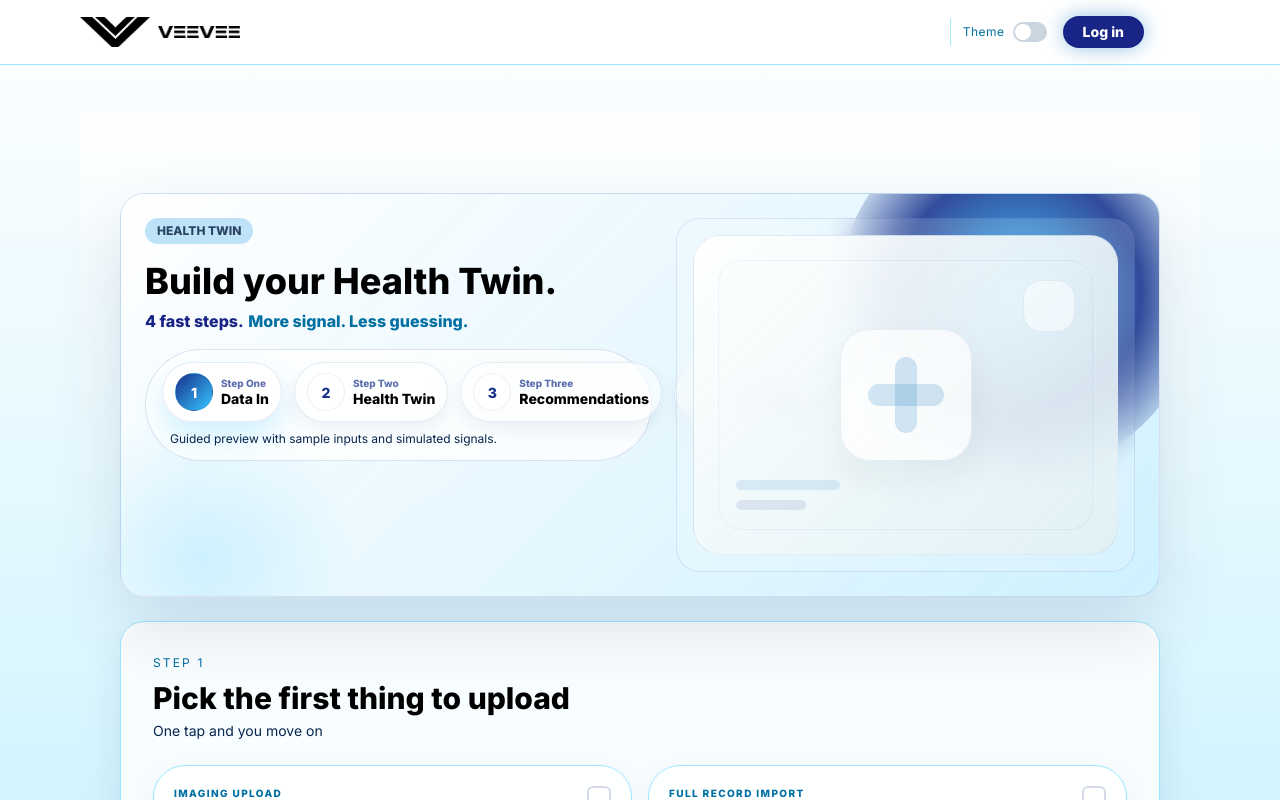
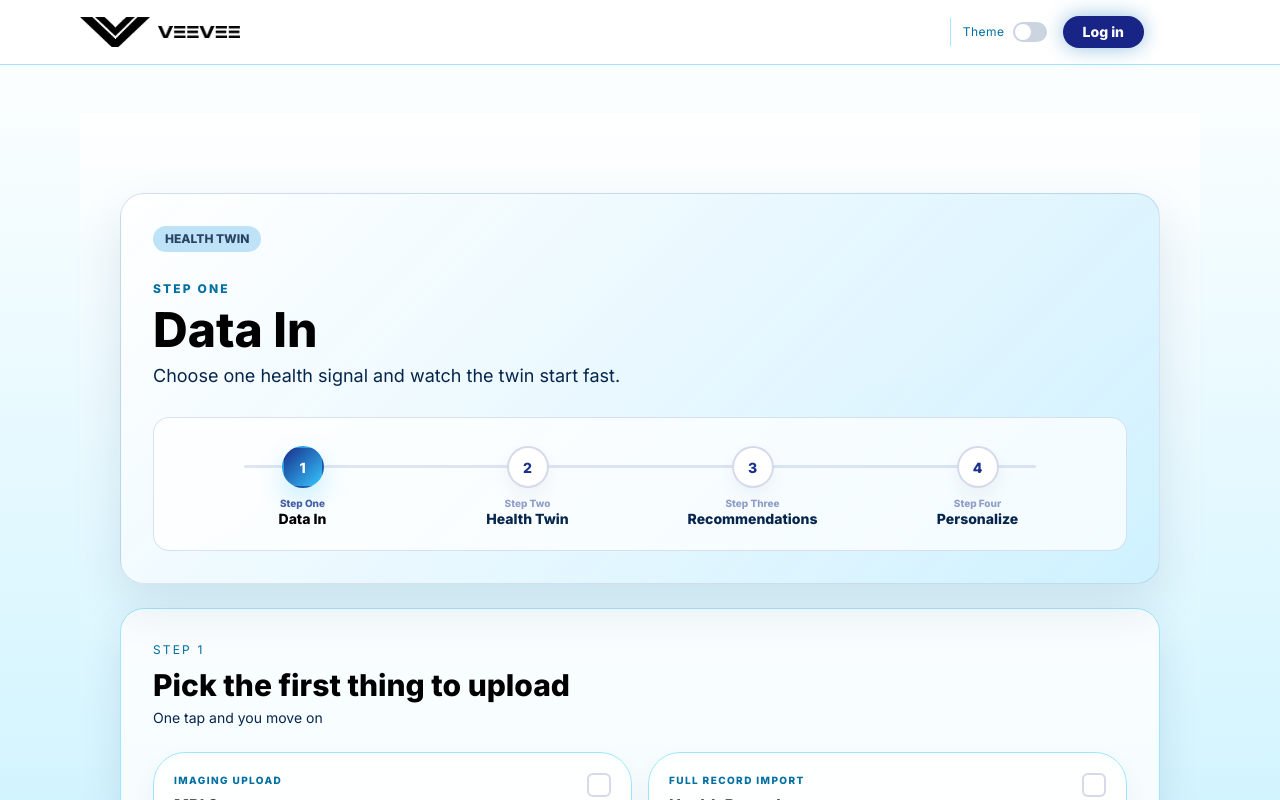
Before and after one commit to cdgonzal/myveevee, a React (Vite) app: page /health-twin in a window 1280 px wide. Shown: the top 800 px of the page. Built offline with nearby package versions, Linux system fonts and the light colour scheme.

Commit message:
Simplify health twin progress hero

```diff
--- a/src/pages/HealthTwinFunnel.tsx
+++ b/src/pages/HealthTwinFunnel.tsx
@@ -2,7 +2,6 @@ import {
   Badge,
   Box,
   Button,
-  Grid,
   Heading,
   HStack,
   SimpleGrid,
@@ -43,10 +42,30 @@ type EvolutionOption = {
 };
 
 const FUNNEL_STEPS = [
-  { key: "data", label: "Data In", stepLabel: "Step One" },
-  { key: "twin", label: "Health Twin", stepLabel: "Step Two" },
-  { key: "insights", label: "Recommendations", stepLabel: "Step Three" },
-  { key: "decisions", label: "Personalize", stepLabel: "Step Four" },
+  {
+    key: "data",
+    label: "Data In",
+    stepLabel: "Step One",
+    subtitle: "Choose one health signal and watch the twin start fast.",
+  },
+  {
+    key: "twin",
+    label: "Health Twin",
+    stepLabel: "Step Two",
+    subtitle: "Add context so the simulated twin can evolve around you.",
+  },
+  {
+    key: "insights",
+    label: "Recommendations",
+    stepLabel: "Step Three",
+    subtitle: "Preview the strongest signals and move toward your best next step.",
+  },
+  {
+    key: "decisions",
+    label: "Personalize",
+    stepLabel: "Step Four",
+    subtitle: "Create your own Health Twin in seconds. Free and personalized.",
+  },
 ] as const;
 
 const UPLOAD_OPTIONS: UploadOption[] = [
@@ -514,57 +533,71 @@ function MetricCard({
   );
 }
 
-function JourneyNode({
-  stepNumber,
-  stepLabel,
-  label,
-  isActive,
-  isComplete,
-}: {
-  stepNumber: number;
-  stepLabel: string;
-  label: string;
-  isActive: boolean;
-  isComplete: boolean;
-}) {
+function DesktopProgressBar({ currentStep }: { currentStep: FunnelStep }) {
+  const progressPercent = (currentStep / (FUNNEL_STEPS.length - 1)) * 100;
+  const progressRailPercent = progressPercent * 0.88;
+
+  return (
+    <Box px={{ md: 2, lg: 4 }} pt={2} pb={1}>
+      <Box position="relative">
+        <Box
+          position="absolute"
+          top="19px"
+          left="6%"
+          right="6%"
+          h="3px"
+          borderRadius="full"
+          bg="rgba(23, 49, 140, 0.12)"
+        />
+        <Box
+          position="absolute"
+          top="19px"
+          left="6%"
+          w={`${progressRailPercent}%`}
+          h="3px"
+          borderRadius="full"
+          bgGradient="linear-gradient(90deg, #17318C 0%, #36C5FF 100%)"
+          transition="width 180ms ease"
+        />
+        <HStack position="relative" zIndex={1} justify="space-between" align="flex-start" spacing={0}>
+          {FUNNEL_STEPS.map((funnelStep, index) => {
+            const isActive = index === currentStep;
+            const isComplete = index < currentStep;
             const isOn = isActive || isComplete;
 
             return (
-    <HStack
-      spacing={2}
-      minW="fit-content"
-      px={{ base: 2.5, md: 3 }}
-      py={{ base: 2, md: 2.5 }}
-      borderRadius="full"
-      bg={isOn ? "rgba(255,255,255,0.94)" : "rgba(255,255,255,0.56)"}
-      border="1px solid rgba(23, 49, 140, 0.10)"
-      boxShadow={isActive ? "0 14px 28px rgba(54, 197, 255, 0.22)" : "0 8px 18px rgba(6, 37, 76, 0.06)"}
-      flexShrink={0}
-    >
+              <Stack key={funnelStep.key} align="center" spacing={2} flex="1" minW={0}>
                 <Box
-        w={{ base: "34px", md: "38px" }}
-        h={{ base: "34px", md: "38px" }}
+                  w="42px"
+                  h="42px"
                   borderRadius="full"
                   bgGradient={isOn ? "linear-gradient(135deg, #17318C 0%, #36C5FF 100%)" : undefined}
-        bg={isOn ? undefined : "rgba(255,255,255,0.78)"}
-        border="1px solid rgba(23, 49, 140, 0.08)"
+                  bg={isOn ? undefined : "rgba(255,255,255,0.96)"}
+                  border="2px solid"
+                  borderColor={isOn ? "transparent" : "rgba(23, 49, 140, 0.18)"}
+                  boxShadow={isActive ? "0 12px 26px rgba(54, 197, 255, 0.26)" : "0 8px 18px rgba(6, 37, 76, 0.05)"}
                   display="flex"
                   alignItems="center"
                   justifyContent="center"
                 >
-        <Text fontSize={{ base: "xs", md: "sm" }} fontWeight="900" color={isOn ? "white" : "#17318C"} letterSpacing="0">
-          {stepNumber}
+                  <Text fontSize="sm" fontWeight="900" color={isOn ? "white" : "#17318C"} letterSpacing="0">
+                    {index + 1}
                   </Text>
                 </Box>
-      <Box>
-        <Text fontSize="10px" lineHeight="1" fontWeight="800" color="#17318C" opacity={0.7} mb={1}>
-          {stepLabel}
+                <Box textAlign="center" maxW="150px">
+                  <Text fontSize="10px" fontWeight="900" color="#17318C" opacity={isOn ? 0.78 : 0.46}>
+                    {funnelStep.stepLabel}
                   </Text>
-        <Text fontSize={{ base: "xs", md: "sm" }} fontWeight="800" lineHeight="1">
-          {label}
+                  <Text fontSize="sm" fontWeight="850" lineHeight="1.1" color={isOn ? "text.primary" : "text.muted"}>
+                    {funnelStep.label}
                   </Text>
                 </Box>
+              </Stack>
+            );
+          })}
         </HStack>
+      </Box>
+    </Box>
   );
 }
 
@@ -599,7 +632,7 @@ function MobileJourneyStep({
           boxShadow={isActive ? "0 10px 22px rgba(54, 197, 255, 0.22)" : "none"}
         >
           <Text fontSize="xs" fontWeight="900" color={isOn ? "white" : "#17318C"} letterSpacing="0.04em">
-            {isComplete ? "✓" : stepNumber}
+            {stepNumber}
           </Text>
         </Box>
         {stepNumber < 4 ? <Box w="1px" flex="1" minH="18px" bg={isComplete ? "rgba(23,49,140,0.28)" : "rgba(23,49,140,0.10)"} /> : null}
@@ -643,17 +676,10 @@ export default function HealthTwinFunnel() {
   const panelBg = useColorModeValue("rgba(255, 255, 255, 0.82)", "rgba(6, 37, 76, 0.70)");
   const cardBg = useColorModeValue("rgba(255, 255, 255, 0.92)", "rgba(6, 37, 76, 0.62)");
   const activeCardBg = useColorModeValue("rgba(17, 119, 186, 0.10)", "rgba(17, 119, 186, 0.20)");
-  const stepCircleBg = useColorModeValue("#001A52", "#9CE7FF");
-  const stepCircleColor = useColorModeValue("#FFFFFF", "#001A52");
   const activeBorder = useColorModeValue("#1177BA", "#9CE7FF");
-  const detailsBg = useColorModeValue("rgba(255,255,255,0.68)", "rgba(6, 37, 76, 0.56)");
   const heroBg = useColorModeValue(
     "linear-gradient(135deg, rgba(255,255,255,0.98) 0%, rgba(230,247,255,0.96) 52%, rgba(205,240,255,0.92) 100%)",
     "linear-gradient(135deg, rgba(8,23,54,0.98) 0%, rgba(13,34,73,0.96) 52%, rgba(16,58,106,0.92) 100%)"
-  );
-  const heroOrbBg = useColorModeValue(
-    "radial-gradient(circle at 50% 50%, rgba(54,197,255,0.95) 0%, rgba(23,49,140,0.90) 48%, rgba(23,49,140,0.18) 72%, rgba(255,255,255,0) 100%)",
-    "radial-gradient(circle at 50% 50%, rgba(54,197,255,0.88) 0%, rgba(14,45,103,0.94) 42%, rgba(16,69,140,0.24) 72%, rgba(255,255,255,0) 100%)"
   );
   const heroSurface = useColorModeValue("rgba(255,255,255,0.74)", "rgba(255,255,255,0.06)");
   const heroBorder = useColorModeValue("rgba(23, 49, 140, 0.14)", "rgba(156, 231, 255, 0.16)");
@@ -692,6 +718,7 @@ export default function HealthTwinFunnel() {
     () => (simulatedInput ? runWellnessMirrorSimulation(simulatedInput) : null),
     [simulatedInput]
   );
+  const activeFunnelStep = FUNNEL_STEPS[step];
 
   const canAdvance =
     (step === 0 && !!selectedUpload) ||
@@ -765,62 +792,32 @@ export default function HealthTwinFunnel() {
           borderColor={heroBorder}
           borderRadius="3xl"
           bgGradient={heroBg}
-          boxShadow="0 30px 70px rgba(6, 37, 76, 0.12)"
-          p={{ base: 5, md: 6 }}
+          boxShadow="0 22px 50px rgba(6, 37, 76, 0.10)"
+          p={{ base: 5, md: 8 }}
           overflow="hidden"
           position="relative"
         >
-          <Box
-            position="absolute"
-            top="-80px"
-            right="-40px"
-            w={{ base: "240px", md: "360px" }}
-            h={{ base: "240px", md: "360px" }}
-            borderRadius="full"
-            bg={heroOrbBg}
-            opacity={0.96}
-            pointerEvents="none"
-          />
-          <Box
-            position="absolute"
-            bottom="-120px"
-            left="-80px"
-            w={{ base: "220px", md: "320px" }}
-            h={{ base: "220px", md: "320px" }}
-            borderRadius="full"
-            bg="radial-gradient(circle at 50% 50%, rgba(54,197,255,0.18) 0%, rgba(255,255,255,0) 68%)"
-            pointerEvents="none"
-          />
-
-          <Grid templateColumns={{ base: "1fr", lg: "minmax(0,1.05fr) minmax(320px,0.95fr)" }} gap={{ base: 4, lg: 6 }} position="relative">
-            <Stack spacing={4}>
+          <Stack spacing={{ base: 5, md: 7 }} position="relative">
             <Badge alignSelf="flex-start" colorScheme="blue" variant="subtle" px={3} py={1} borderRadius="full">
               HEALTH TWIN
             </Badge>
-              <Stack spacing={1.5}>
-                <Heading as="h1" size={{ base: "md", md: "xl" }} fontWeight="900" maxW="3xl" lineHeight="0.96">
-                  Build your Health Twin.
+
+            <Stack spacing={2} maxW="760px">
+              <Text fontSize="xs" textTransform="uppercase" letterSpacing="0.18em" color="accent.soft" fontWeight="900">
+                {activeFunnelStep.stepLabel}
+              </Text>
+              <Heading as="h1" size={{ base: "lg", md: "2xl" }} fontWeight="900" lineHeight="0.96">
+                {activeFunnelStep.label}
               </Heading>
-                <Text fontSize={{ base: "sm", md: "md" }} color={muted} maxW="2xl">
-                  <Text as="span" color="accent.primary" fontWeight="900">
-                    4 fast steps.
-                  </Text>{" "}
-                  <Text as="span" color="accent.soft" fontWeight="800">
-                    More signal. Less guessing.
-                  </Text>
+              <Text fontSize={{ base: "sm", md: "lg" }} color={muted} maxW="680px">
+                {activeFunnelStep.subtitle}
               </Text>
             </Stack>
 
-              <Box
-                bg={heroSurface}
-                border="1px solid"
-                borderColor={heroBorder}
-                borderRadius={{ base: "28px", md: "full" }}
-                px={{ base: 3, md: 4 }}
-                py={{ base: 2, md: 3 }}
-                backdropFilter="blur(14px)"
-              >
-                <Stack spacing={2}>
+            <Box display={{ base: "none", md: "block" }} bg={heroSurface} border="1px solid" borderColor={heroBorder} borderRadius="2xl" px={5} py={5}>
+              <DesktopProgressBar currentStep={step} />
+            </Box>
+
             <Stack spacing={2.5} display={{ base: "flex", md: "none" }}>
               {FUNNEL_STEPS.map((funnelStep, index) => (
                 <MobileJourneyStep
@@ -833,121 +830,7 @@ export default function HealthTwinFunnel() {
                 />
               ))}
             </Stack>
-                  <HStack
-                    display={{ base: "none", md: "flex" }}
-                    spacing={{ base: 2, md: 3 }}
-                    justify={{ base: "flex-start", md: "space-between" }}
-                    align="center"
-                    overflowX={{ base: "auto", md: "visible" }}
-                    pb={{ base: 1, md: 0 }}
-                  >
-                    {FUNNEL_STEPS.map((funnelStep, index) => (
-                      <JourneyNode
-                        key={funnelStep.key}
-                        stepNumber={index + 1}
-                        stepLabel={funnelStep.stepLabel}
-                        label={funnelStep.label}
-                        isActive={index === step}
-                        isComplete={index < step}
-                      />
-                    ))}
-                  </HStack>
-                  <Text fontSize="xs" color={muted} pl={{ base: 1, md: 2 }}>
-                    Guided preview with sample inputs and simulated signals.
-                  </Text>
           </Stack>
-              </Box>
-            </Stack>
-
-            <Box
-              display={{ base: "none", lg: "block" }}
-              minH="100%"
-              borderRadius="3xl"
-              border="1px solid"
-              borderColor="rgba(23, 49, 140, 0.10)"
-              bg="rgba(255,255,255,0.14)"
-              backdropFilter="blur(14px)"
-              p={4}
-              overflow="hidden"
-            >
-              <Box
-                position="relative"
-                minH="320px"
-                borderRadius="28px"
-                bg="linear-gradient(135deg, rgba(255,255,255,0.96) 0%, rgba(240,248,250,0.92) 48%, rgba(225,240,244,0.86) 100%)"
-                border="1px solid rgba(23,49,140,0.08)"
-                overflow="hidden"
-              >
-                <Box
-                  position="absolute"
-                  inset="24px"
-                  borderRadius="24px"
-                  border="1px solid rgba(23,49,140,0.06)"
-                />
-                <Box
-                  position="absolute"
-                  top="50%"
-                  left="50%"
-                  transform="translate(-50%, -50%)"
-                  w="132px"
-                  h="132px"
-                  borderRadius="30px"
-                  bg="rgba(255,255,255,0.72)"
-                  border="1px solid rgba(23,49,140,0.08)"
-                  boxShadow="0 18px 36px rgba(6,37,76,0.06)"
-                >
-                  <Box
-                    position="absolute"
-                    top="50%"
-                    left="50%"
-                    transform="translate(-50%, -50%)"
-                    w="76px"
-                    h="22px"
-                    borderRadius="full"
-                    bg="rgba(17,119,186,0.18)"
-                  />
-                  <Box
-                    position="absolute"
-                    top="50%"
-                    left="50%"
-                    transform="translate(-50%, -50%)"
-                    w="22px"
-                    h="76px"
-                    borderRadius="full"
-                    bg="rgba(17,119,186,0.18)"
-                  />
-                </Box>
-                <Box
-                  position="absolute"
-                  top="44px"
-                  right="42px"
-                  w="52px"
-                  h="52px"
-                  borderRadius="18px"
-                  border="1px solid rgba(23,49,140,0.08)"
-                  bg="rgba(255,255,255,0.52)"
-                />
-                <Box
-                  position="absolute"
-                  bottom="44px"
-                  left="42px"
-                  w="70px"
-                  h="10px"
-                  borderRadius="full"
-                  bg="rgba(23,49,140,0.10)"
-                />
-                <Box
-                  position="absolute"
-                  bottom="64px"
-                  left="42px"
-                  w="104px"
-                  h="10px"
-                  borderRadius="full"
-                  bg="rgba(17,119,186,0.12)"
-                />
-              </Box>
-            </Box>
-          </Grid>
         </Box>
 
         <Box
```
Also changed, not shown: public/avatar/chrome-playback-check.png (added), public/avatar/edge-playback-check.png (added). Lines whose indentation alone changed are shown as unchanged.
